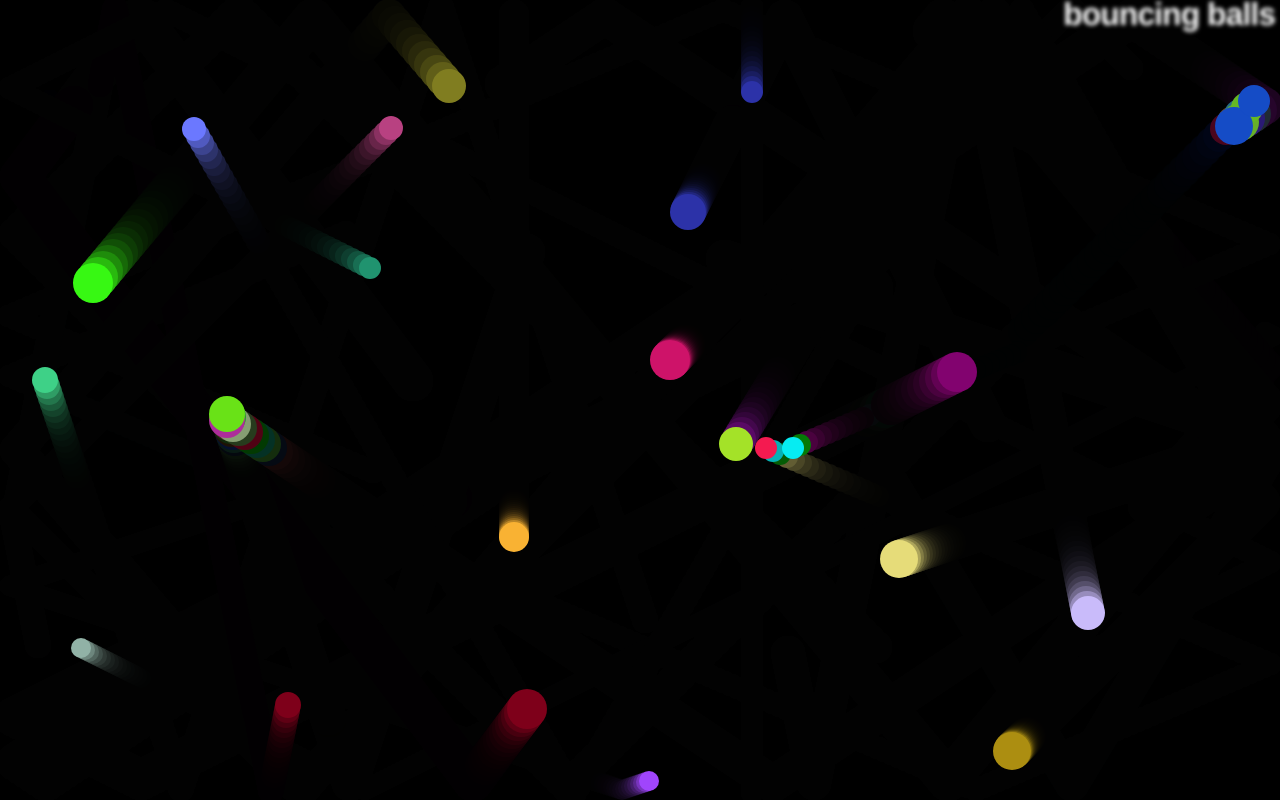
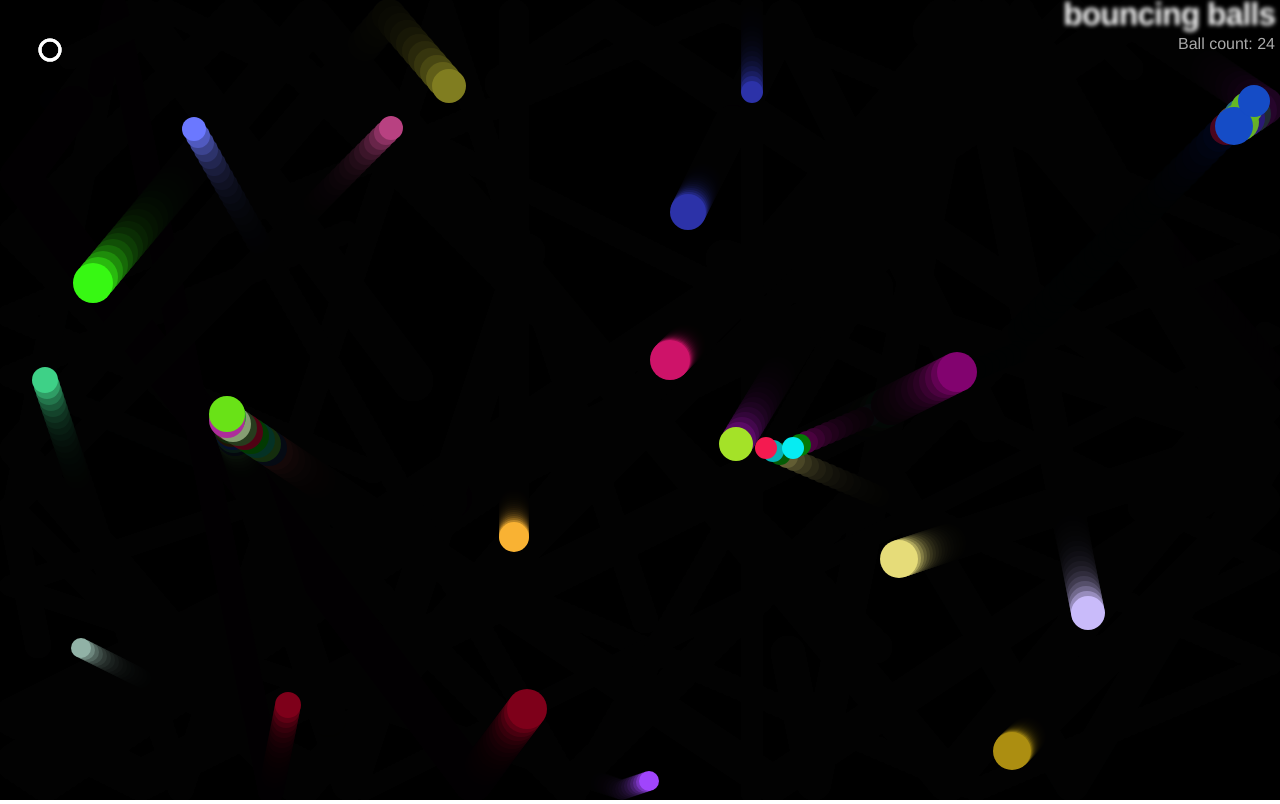
Before and after one commit to priti1234567/bouncing-ball, a plain HTML site: page index.html in a window 1280 px wide. Drawn offline with Linux system fonts and the light colour scheme.

Commit message:
Evil ball feature

```diff
--- a/index.html
+++ b/index.html
@@ -9,6 +9,7 @@
 
   <body>
     <h1>bouncing balls</h1>
+    <p>"Ball count:".</p>
     <canvas></canvas>
 
     <script src="main.js"></script>
--- a/main.js
+++ b/main.js
@@ -18,14 +18,22 @@ function randomRGB() {
   return `rgb(${random(0, 255)},${random(0, 255)},${random(0, 255)})`;
 }
 
-class Ball{
-    constructor(x, y, velX, velY, color, size){
+class Shape{
+    constructor(x, y, velX, velY){
         this.x = x;
         this.y = y;
         this.velX = velX;
         this.velY = velY;
+    }
+
+}
+class Ball extends Shape{
+
+    constructor(x, y, velX, velY, color, size, exits){
+        super(x, y, velX, velY);
         this.color = color;
         this.size = size;
+        this.exists = true;
     }
 
     draw(){
@@ -56,7 +64,7 @@ class Ball{
   }
   collisionDetect() {
     for (const ball of balls) {
-      if (this !== ball) {
+      if (!(this === ball) && ball.exists) {
         const dx = this.x - ball.x;
         const dy = this.y - ball.y;
         const distance = Math.sqrt(dx * dx + dy * dy);
@@ -68,6 +76,53 @@ class Ball{
     }
   }
 }
+
+class EvilCircle extends Shape{
+    constructor(x, y){
+        super(x, y, 20, 20);
+        this.color = "white";
+        this.size = 10;
+    }
+    draw(){
+        ctx.beginPath();
+        ctx.lineWidth = 3;
+        ctx.strokeStyle = this.color;
+        ctx.arc(this.x, this.y, this.size, 0, 2* Math.PI);
+        ctx.stroke();
+    }
+    checkBounds(){
+      if (this.x - this.size < 0) {
+        this.x = this.size;
+      }
+
+      if (this.x + this.size > width) {
+        this.x = width - this.size;
+      }
+
+      if (this.y - this.size < 0) {
+        this.y = this.size;
+      }
+
+      if (this.y + this.size > height) {
+        this.y = height - this.size;
+      }
+    }
+    collisionDetect(){
+      for (const ball of balls) {
+        if (ball.exists) {
+          const dx = this.x - ball.x;
+          const dy = this.y - ball.y;
+          const distance = Math.sqrt(dx * dx + dy * dy);
+
+          if (distance < this.size + ball.size) {
+            ball.exists = false;
+          }
+        }
+      }
+    }
+
+}
+const evilCircle = new EvilCircle(50, 50);
 const testBall = new Ball(50, 100, 4, 4, "blue", 10);
 testBall.x;
 testBall.size;
@@ -105,13 +160,60 @@ function loop() {
 function loop() {
   ctx.fillStyle = "rgb(0 0 0 / 25%)";
   ctx.fillRect(0, 0, width, height);
+  for (const ball of balls) {
+    if (ball.exists) {
+      ball.draw();
+      ball.update();
+      ball.collisionDetect();
 
-  for (const ball of balls) {
-    ball.draw();
-    ball.update();
-    ball.collisionDetect();
+    }
   }
+
+  evilCircle.draw();
+  evilCircle.checkBounds();
+  evilCircle.collisionDetect();
+  updateBallCount();
 
   requestAnimationFrame(loop);
 }
+
+window.addEventListener("keydown", (e) => {
+  switch (e.key) {
+    case "ArrowLeft":
+    case "a":
+    case "A":
+      evilCircle.x -= evilCircle.velX;
+      break;
+    case "ArrowRight":
+    case "d":
+    case "D":
+      evilCircle.x += evilCircle.velX;
+      break;
+    case "ArrowUp":
+    case "w":
+    case "W":
+      evilCircle.y -= evilCircle.velY;
+      break;
+    case "ArrowDown":
+    case "s":
+    case "S":
+      evilCircle.y += evilCircle.velY;
+      break;
+    default:
+      return;
+  }
+
+  // Prevent page scrolling when arrow keys are used for game control.
+  e.preventDefault();
+});
+
+const para = document.querySelector("p");
+
+function updateBallCount() {
+  const count = balls.filter(ball => ball.exists).length;
+  if (para) {
+    para.textContent = `Ball count: ${count}`;
+  }
+}
+
 loop();
--- a/style.css
+++ b/style.css
@@ -23,3 +23,10 @@ h1 {
   color: transparent;
   text-shadow: 0 0 4px white;
 }
+p {
+  position: absolute;
+  margin: 0;
+  top: 35px;
+  right: 5px;
+  color: #aaaaaa;
+}
```
